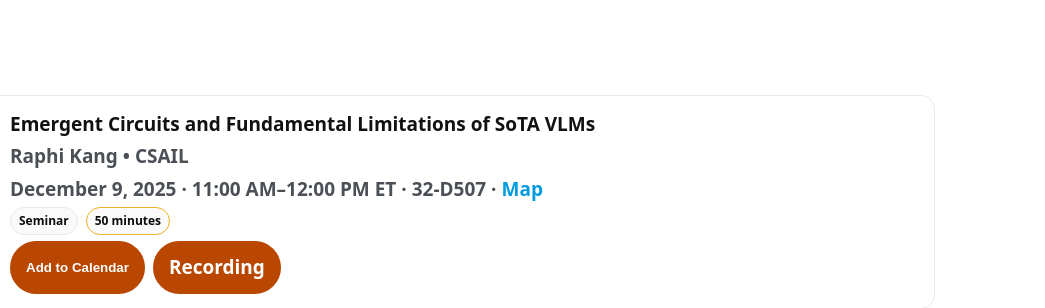
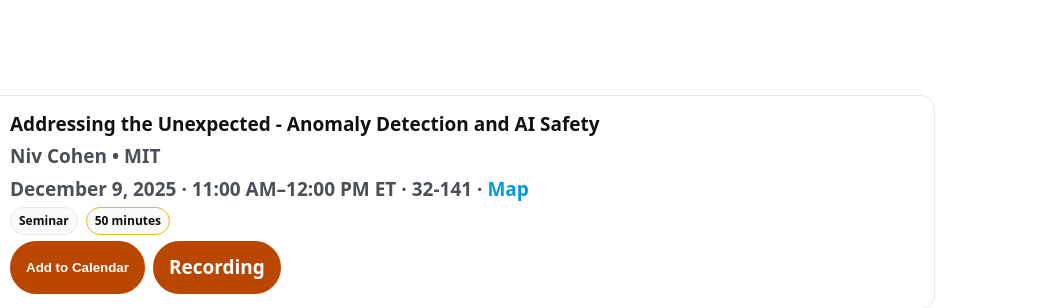
Before and after one commit to mitvisualcomputingseminar/mitvisualcomputingseminar.github.io, a plain HTML site: page index.html in a window 1280 px wide. Shown: the part 519-827 px from the top of the page, 235-1280 px from the left. Drawn offline with Linux system fonts and the light colour scheme.

Commit message:
update talk details

```diff
--- a/index.html
+++ b/index.html
@@ -186,12 +186,12 @@
       { date: '2025-10-14', title: '3D Symmetric Tensor Field Topology', speaker: 'Eugene Zhang', affiliation: 'Oregon State University', location: '32-D463 Star Room', seminar: true, long: true, },
       { date: '2025-10-21', title: 'PhysiOpt: Physics-Driven Shape Optimization for 3D Generative Models', speaker: 'Sean Zhan and Clement Jambon',   affiliation: 'CSAIL', location: '32-D507', seminar: true, short: true, photo: 'https://adg.csail.mit.edu/wp-content/uploads/2023/09/sean_lower_res-1024x1024.jpg'},
       { date: '2025-10-28', title: 'TBA', speaker: 'Oliver Gross', affiliation: 'UCSD', location: '32-D463 Star Room', seminar: true, long: true, },
-      { date: '2025-11-04', speaker: 'Abe Davis', affiliation: 'Cornell University', location: '32-D507', seminar: true, long: true,  photo: 'https://www.cs.cornell.edu/abe/group/content/groupbios/abe/abe.jpeg'},
+      { date: '2025-11-04', speaker: 'Abe Davis', affiliation: 'Cornell University', location: '32-141', seminar: true, long: true,  photo: 'https://www.cs.cornell.edu/abe/group/content/groupbios/abe/abe.jpeg'},
       { skip: '2025-11-11', reason: 'Veterans Day' },
       { date: '2025-11-18', title: 'Support Function Parameterization of Convex Hulls for Fast Distance Queries', speaker: 'Anh Truong', affiliation: 'CSAIL', location: '32-D463 Star Room', seminar: true, long: true, photo: 'https://adg.csail.mit.edu/wp-content/uploads/2024/10/anh.jpg' },
       { skip: '2025-11-25', reason: 'Thanksgiving' },
       { date: '2025-12-02', title: 'One String to Pull Them All: Fast Assembly of Curved Structures from Flat Auxetic Linkages', speaker: 'Akib Zaman', affiliation: 'CSAIL', location: '32-D463 Star Room', seminar: true, long: true, photo: 'https://adg.csail.mit.edu/wp-content/uploads/2023/09/akib-scaled-e1694743990993-768x768.jpg' },
-      { date: '2025-12-09', title: 'Emergent Circuits and Fundamental Limitations of SoTA VLMs', speaker: 'Raphi Kang', affiliation: 'CSAIL', location: '32-D507', seminar: true, long: true, photo: 'https://scholar.googleusercontent.com/citations?view_op=medium_photo&user=49_WjdIAAAAJ&citpid=2' },
+      { date: '2025-12-09', title: 'Addressing the Unexpected - Anomaly Detection and AI Safety', speaker: 'Niv Cohen', affiliation: 'MIT', location: '32-141', seminar: true, long: true, photo: 'https://scholar.googleusercontent.com/citations?view_op=medium_photo&user=ZMdC3OQAAAAJ&citpid=5' },
       { skip: '2025-12-16', reason: 'Holiday' },
       { skip: '2025-12-23', reason: 'Holiday' },
       { skip: '2025-12-30', reason: 'Holiday' },
```
